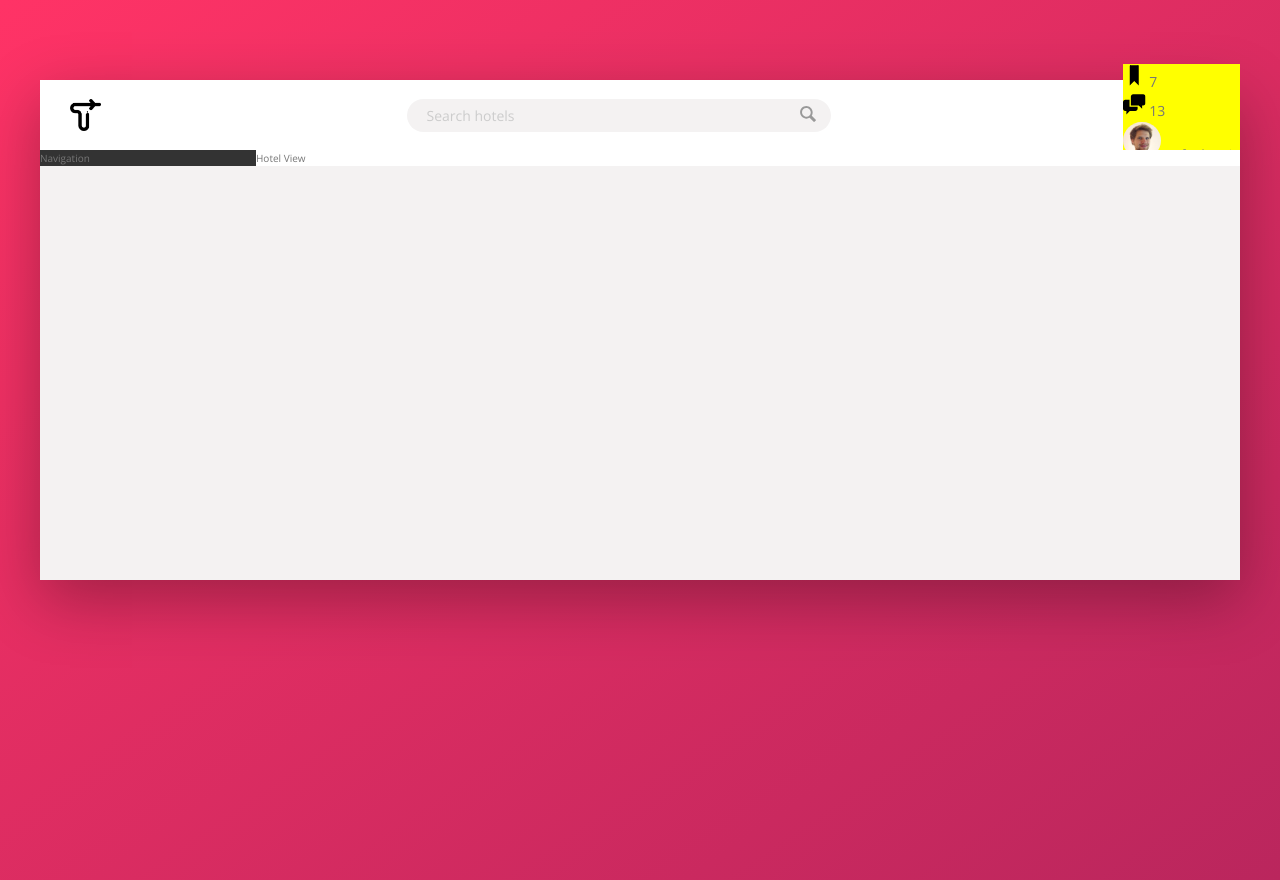
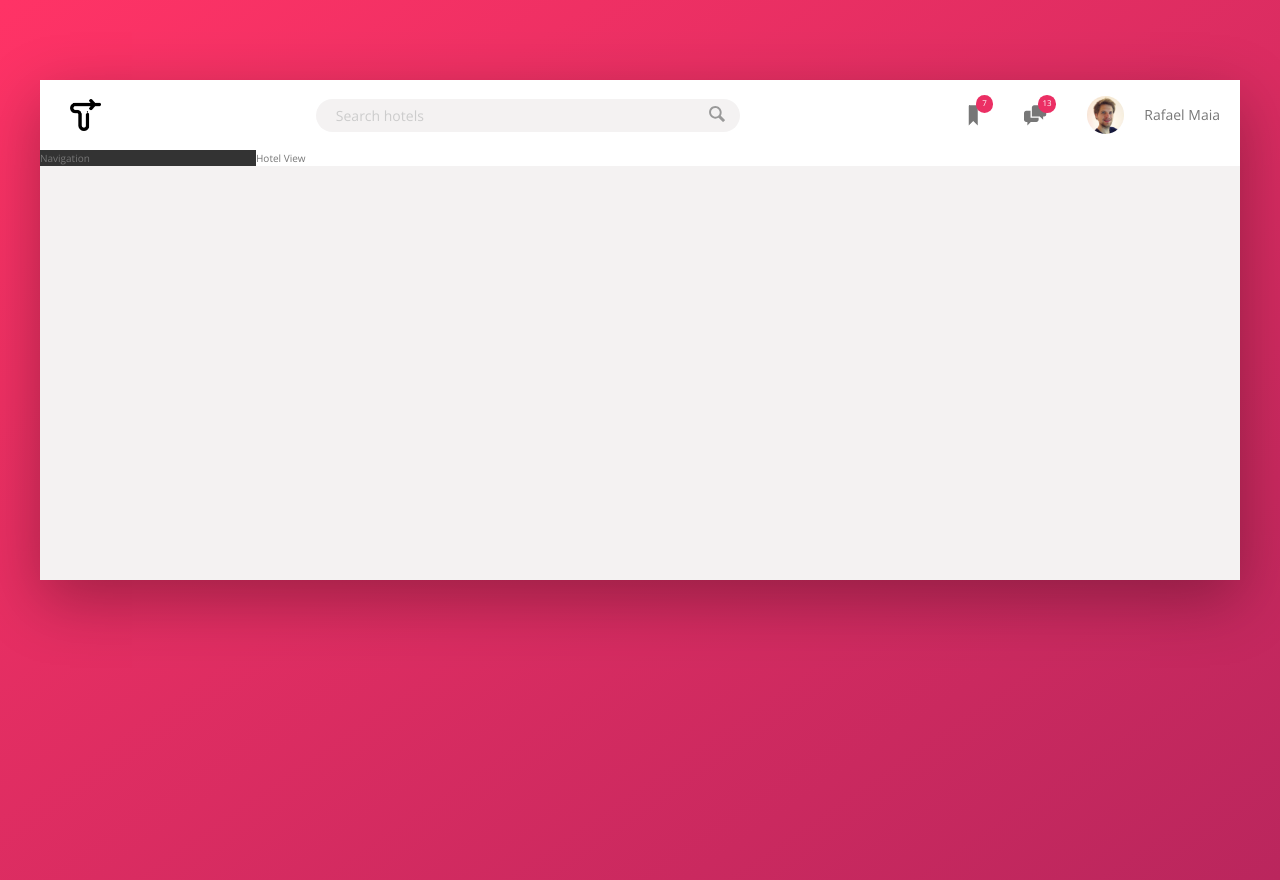
Before and after one commit to raafamaia/ttrip, a website: page index.html in a window 1280 px wide. Drawn offline with nearby package versions, Linux system fonts and the light colour scheme.

Commit message:
User navigation added.

```diff
--- a/sass/_components.scss
+++ b/sass/_components.scss
@@ -70,16 +70,49 @@
 //////////////////////////////////////////////////////
 
 .user-nav {
-  background-color: yellow;
+  display: flex;
+  align-items: center;
+  align-self: stretch;
+
+  & > * {
+    padding: 0 2rem;
+    cursor: pointer;
+    height: 100%;
+
+    display: flex;
+    align-items: center;
+  }
+
+  & > *:hover {
+    background-color: var(--color-grey-light-2);
+  }
+
   &__icon-box {
+    position: relative;
   }
 
   &__icon {
     height: 2.25rem;
     width: 2.25rem;
+
+    fill: var(--color-grey-dark-2);
   }
 
   &__notification {
+    font-size: 0.8rem;
+    height: 1.75rem;
+    width: 1.75rem;
+    border-radius: 50%;
+    background-color: var(--color-primary);
+    color: var(--color-white);
+
+    position: absolute;
+    top: 1.5rem;
+    right: 1.1rem;
+
+    display: flex;
+    justify-content: center;
+    align-items: center;
   }
 
   &__user {
@@ -88,6 +121,7 @@
   &__user-photo {
     height: 3.75rem;
     border-radius: 50%;
+    margin-right: 2rem;
   }
 
   &__user-name {
```
Also changed, not shown: css/style.css.
